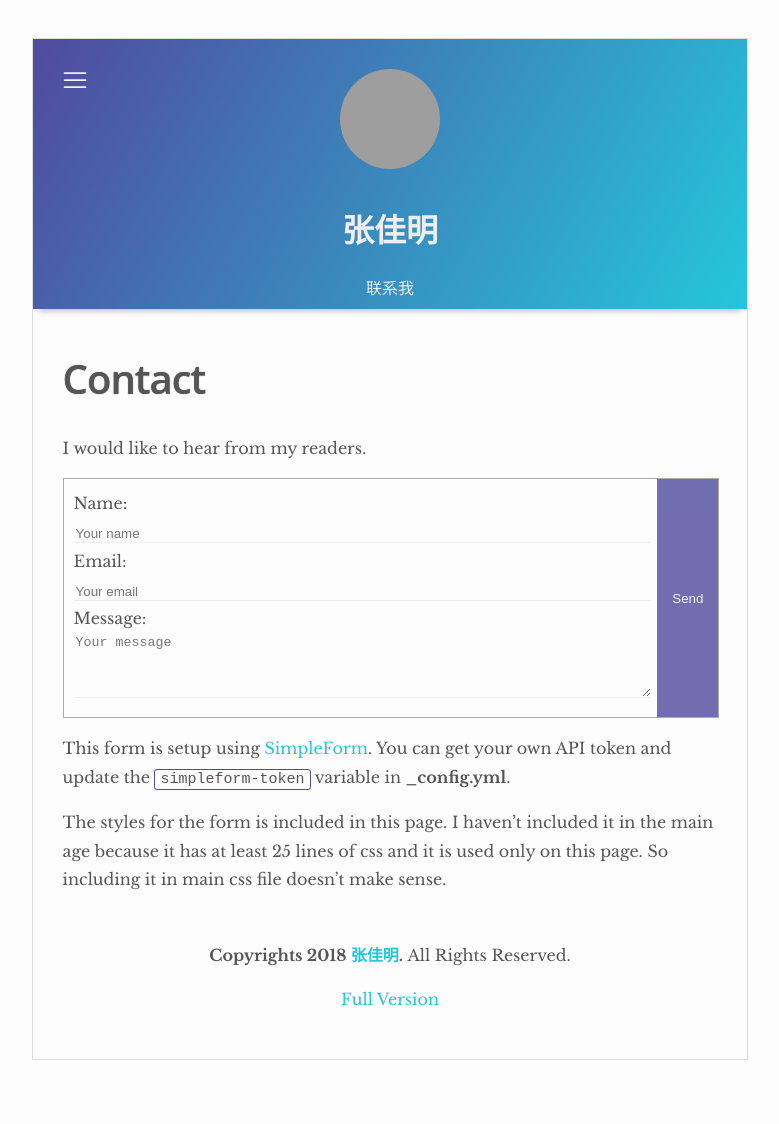
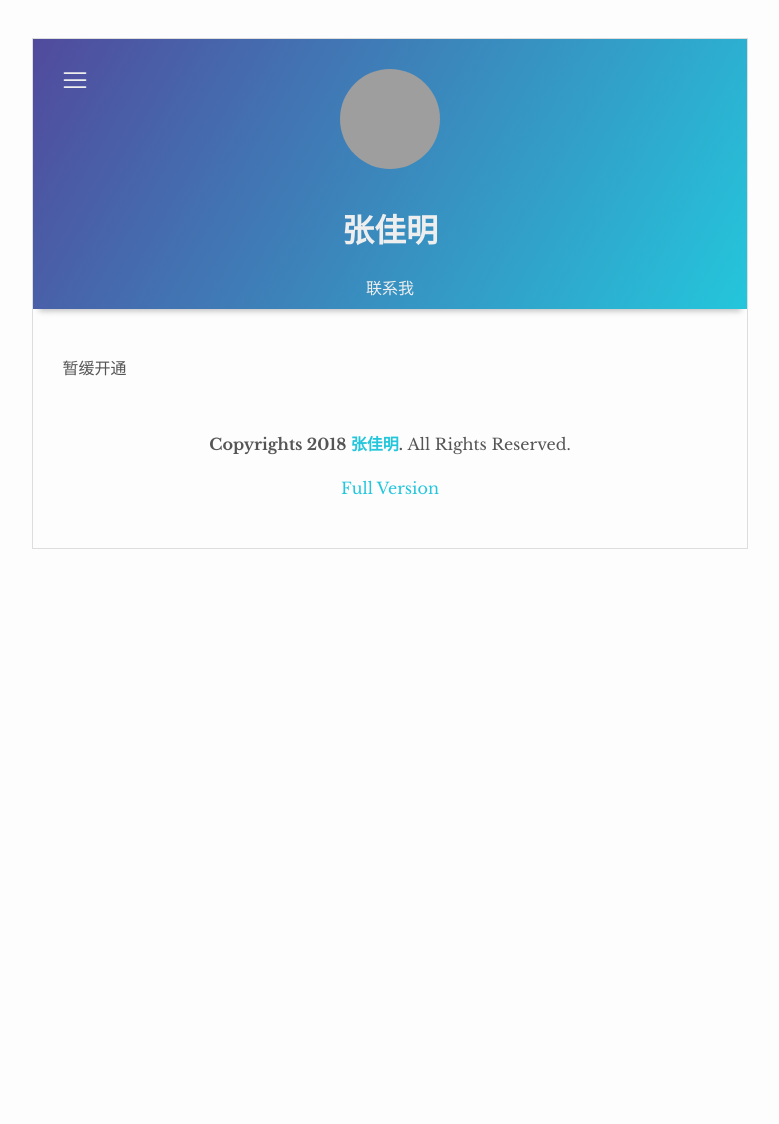
Before and after one commit to jemingzhang/smallming.github.io, a Jekyll site: the page built from _pages/contact.md, in a window 1280 px wide. Shown: the whole page, without its empty margins (250-1029 px from the left). Built offline with Jekyll 4.4.1, drawn with Linux system fonts in a browser that asks for light colours; our own code applies the rules of GitHub Pages for plain Markdown files; after the commit the page ends 900 px from its top, so only the background shows below that; grey boxes are pictures that could not be loaded.

```diff
--- a/_pages/contact.md
+++ b/_pages/contact.md
@@ -1,90 +1 @@
----
-layout: page
-title: Contact
-permalink: /contact/
-show-in-menu: yes
-active: active
----
-
-
-I would like to hear from my readers.
-
-<form id="contact-form" class="form" action="https://getsimpleform.com/messages?form_api_token={{site.simpleform-token}}" method="POST" enctype="multipart/form-data">
-        <ul class="contact-ul">
-            <li class="contact-li">
-                <label class="contact-label" for="name">Name:</label>
-                <input type="text" placeholder="Your name" id="name" class="contact-input" name="name" tabindex="1"/>
-            </li>
-            <li class="contact-li">
-                <label class="contact-label" for="email">Email:</label>
-                <input type="email" placeholder="Your email" id="email" class="contact-input" name="email" tabindex="2"/>
-            </li>
-            <li class="contact-li">
-                <label class="contact-label" for="message">Message:</label>
-                <textarea class="contact-textarea" placeholder="Your message" class="contact-input" rows="4" id="message" name="message" tabindex="3"></textarea>
-            </li>
-
-        </ul>
-        <input type="submit" value="Send" id="submit"/>
-        <input type="hidden" name='redirect_to' value="{{site.redirect-to}}" />
-
-</form>
-
-This form is setup using [SimpleForm](https://getsimpleform.com){: target="_blank" rel="nofollow"}. You can get your own API token and update the ``simpleform-token`` variable in **_config.yml**.
-
-
-The styles for the form is included in this page. I haven't included it in the main age because it has at least 25 lines of css and it is used only on this page. So including it in main css file doesn't make sense.
-
-<style>
-form {
-    width: 100%;
-}
-.contact-li {
-    list-style: none;
-}
-
-.contact-input {
-    border:none;
-    border-bottom: 1px solid #eee;
-    transition-duration: 0.3s;
-    width: 100%;
-    background-color: transparent;
-}
-
-.contact-input:focus {
-    outline:none;
-    border-bottom: 1px solid #514A9D;
-
-}
-
-.contact-label {
-    display: block;
-}
-
-ul.contact-ul {
-    margin: 0;
-    padding: 10px;
-    width: 100%;
-}
-
-#submit {
-    border:none;
-    background-color: #514A9D;
-    padding: 5px 15px;
-    color: #eee;
-    opacity: 0.8;
-}
-
-#submit:hover {
-    opacity: 1;
-    cursor: pointer;
-}
-
-
-#contact-form {
-    border: 1px solid #aaa;
-    display: inline-flex;
-    margin-bottom: 1em;
-}
-
-</style>
+暂缓开通
```
Also changed, not shown: _pages/about.md (+13 -54 lines).
